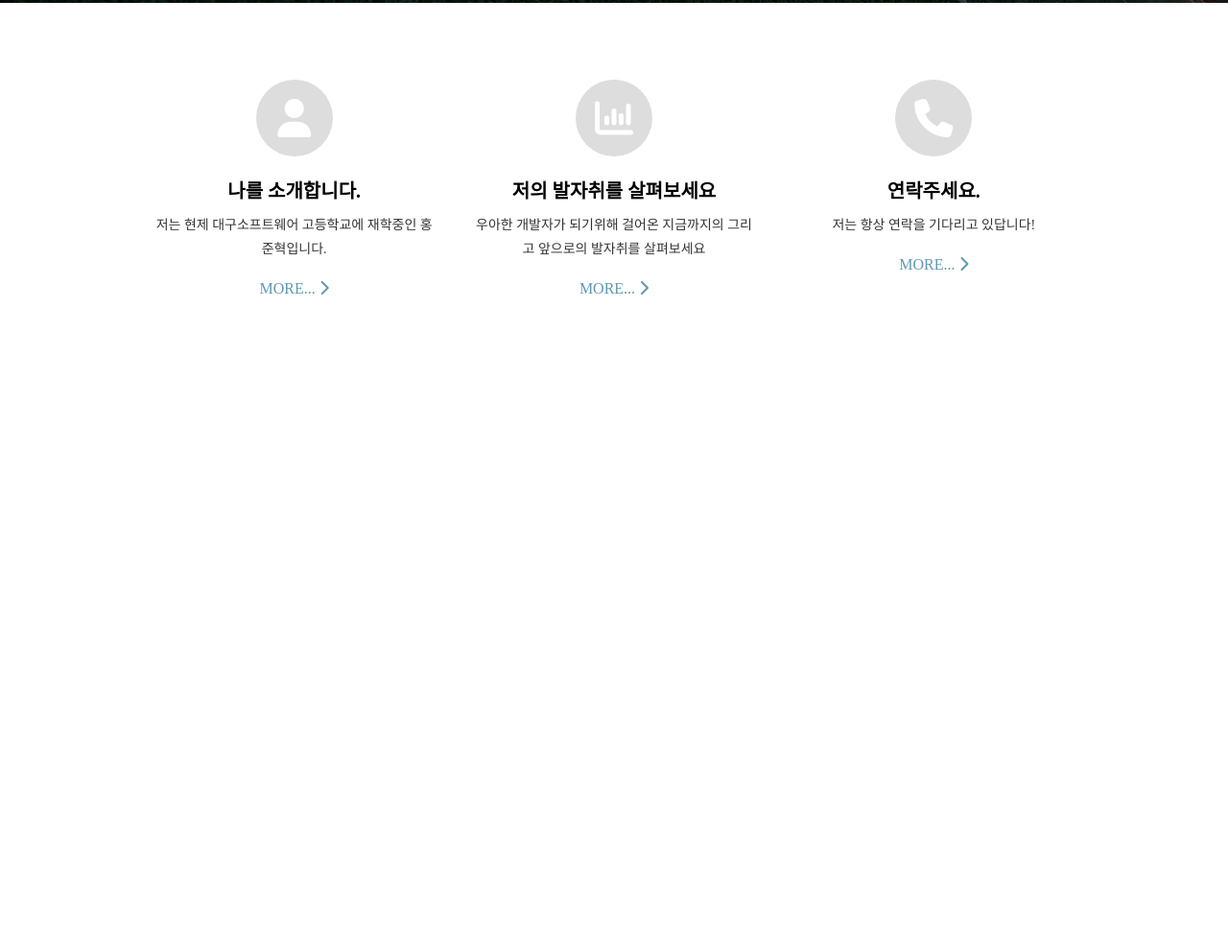
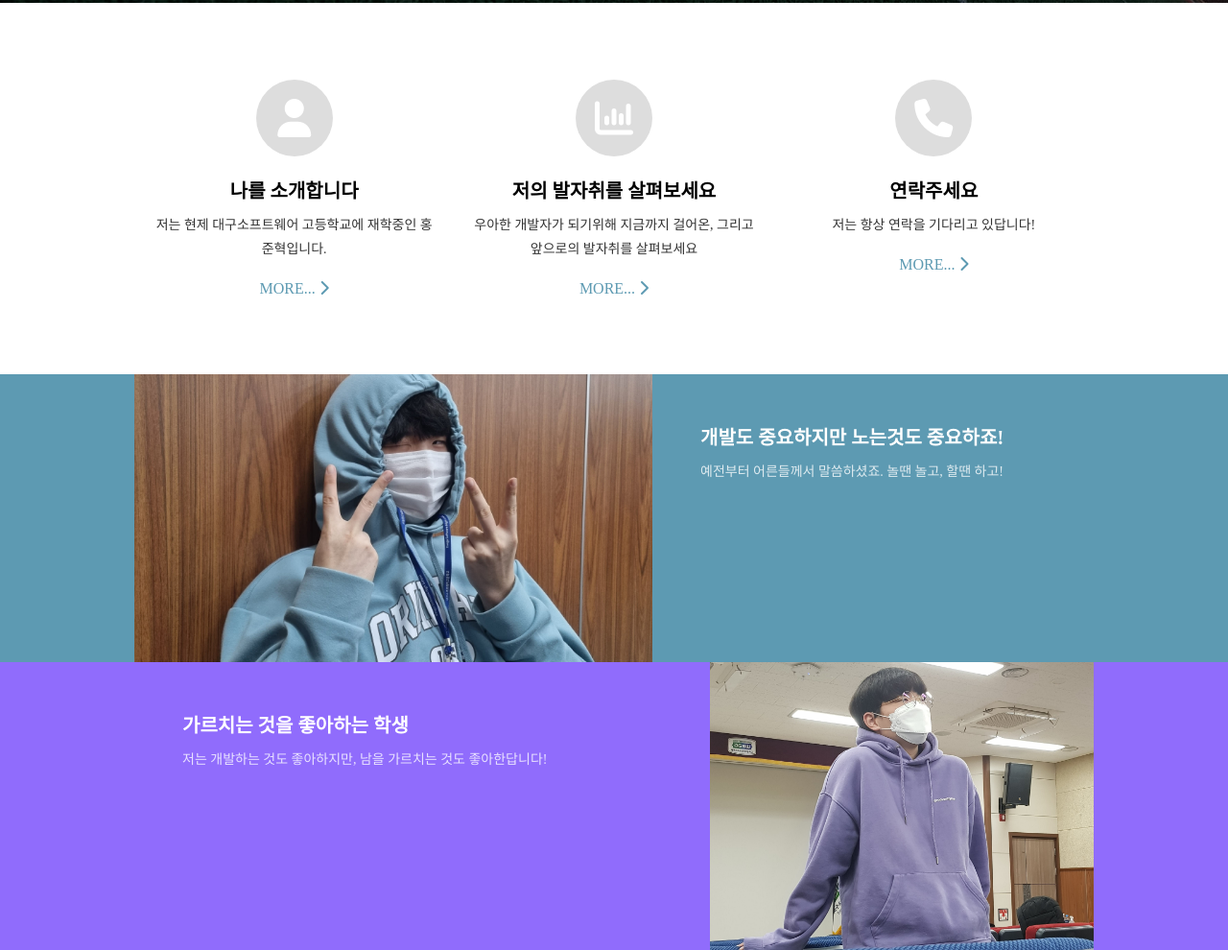
Before and after one commit to Hong-JunHyeok/HTML5-CSS3_Design, a plain HTML site: page Web/index.html in a window 1280 px wide. Shown: the part 797-1787 px from the top of the page at 96% size. Before the commit the page ends 1187 px from the top, so only its background shows below. Drawn offline with Linux system fonts and the light colour scheme.

Commit message:
UPDATE readme and content

```diff
--- a/Web/index.html
+++ b/Web/index.html
@@ -20,7 +20,7 @@
         <div class="container">
             <div class="text">
                 <i class="fa fa-user icon"></i>
-                <h2>나를 소개합니다.</h2>
+                <h2>나를 소개합니다</h2>
                 <p>저는 현제 대구소프트웨어 고등학교에 재학중인 홍준혁입니다.</p>
                 <a href="#">
                     MORE...
@@ -30,7 +30,7 @@
             <div class="text">
                 <span class="fa fa-bar-chart icon"></span>
                 <h2>저의 발자취를 살펴보세요</h2>
-                <p>우아한 개발자가 되기위해 걸어온 지금까지의 그리고 앞으로의 발자취를 살펴보세요</p>
+                <p>우아한 개발자가 되기위해 지금까지 걸어온, 그리고 앞으로의 발자취를 살펴보세요</p>
                 <a href="#">
                     MORE...
                     <span class="fa fa-chevron-right"></span>
@@ -38,7 +38,7 @@
             </div>
             <div class="text">
                 <i class="fa fa-phone icon"></i>
-                <h2>연락주세요.</h2>
+                <h2>연락주세요</h2>
                 <p>저는 항상 연락을 기다리고 있답니다!</p>
                 <a href="#">
                     MORE...
@@ -47,5 +47,23 @@
             </div>
         </div>
     </section>
+    <section class="conC">
+        <div class="container">
+            <div class="photo"></div>
+            <div class="text">
+                <h2>개발도 중요하지만 노는것도 중요하죠!</h2>
+                <p>예전부터 어른들께서 말씀하셨죠. 놀땐 놀고, 할땐 하고!</p>
+            </div>
+        </div>
+    </section>
+    <section class="conD">
+        <div class="container">
+            <div class="photo"></div>
+            <div class="text">
+                <h2>가르치는 것을 좋아하는 학생</h2>
+                <p>저는 개발하는 것도 좋아하지만, 남을 가르치는 것도 좋아한답니다!</p>
+            </div>
+        </div>
+    </section>
   </body>
 </html>
--- a/Web/style.css
+++ b/Web/style.css
@@ -7,8 +7,9 @@
   --dark-main-color: #2b5566;
   --text-bright-color: #fff;
   --icon-color: #fff;
-  --icon-bk-color : #ddd;
-  --large-width : 1000px;
+  --icon-bk-color: #ddd;
+  --large-width: 1000px;
+  --purple-color : #906CFC;
 }
 
 /* 기본 설정 : 페이지 전체 */
@@ -93,17 +94,17 @@ body {
   opacity: 0.8;
 }
 
-.conB a{
-    color : var(--main-color);
+.conB a {
+  color: var(--main-color);
   text-decoration: none;
 }
 
-.conB a:hover{
+.conB a:hover {
   text-decoration: underline;
 }
 
-.conB .icon{
-    display : inline-block;
+.conB .icon {
+  display: inline-block;
   margin-bottom: 20px;
   font-size: 40px;
   width: 2em;
@@ -114,15 +115,108 @@ body {
   color: var(--icon-color);
 }
 
-@media (min-width: 768px){
-    .conB .container{
+@media (min-width: 768px) {
+  .conB .container {
     display: flex;
     max-width: var(--large-width);
     margin-left: auto;
     margin-right: auto;
   }
 
-    .conB .text{
-        flex : 1;
+  .conB .text {
+    flex: 1;
   }
 }
+
+.conC {
+  background-color: var(--main-color);
+  color: var(--text-bright-color);
+}
+
+.conC .text {
+  padding: 20px;
+}
+.conC h2 {
+  margin-top: 0;
+  margin-bottom: 10px;
+  font-size: 20px;
+}
+
+.conC p {
+  margin-top: 0;
+  margin-bottom: 20px;
+  font-size: 14px;
+  line-height: 1.8;
+  opacity: 0.8;
+}
+
+.conC .photo {
+  min-height: 300px;
+  background-image: url(img/content_2.jpg);
+  background-position: center;
+  background-size: cover;
+  background-repeat: no-repeat;
+}
+
+@media (min-width: 768px) {
+  .conC .container {
+    display: flex;
+    max-width: var(--large-width);
+    margin-left: auto;
+    margin-right: auto;
+  }
+  .conC .photo {
+    flex: 3;
+  }
+  .conC .text {
+    flex: 2;
+    padding: 50px;
+  }
+}
+
+.conD {
+    color : var(--text-bright-color);
+    background-color: var(--purple-color);
+}
+
+.conD .text {
+  padding: 20px;
+}
+.conD h2 {
+  margin-top: 0;
+  margin-bottom: 10px;
+  font-size: 20px;
+}
+
+.conD p {
+  margin-top: 0;
+  margin-bottom: 20px;
+  font-size: 14px;
+  line-height: 1.8;
+  opacity: 0.8;
+}
+
+.conD .photo {
+  min-height: 300px;
+  background-image: url(img/main.jpg);
+  background-position: center;
+  background-size: cover;
+  background-repeat: no-repeat;
+}
+
+@media (min-width: 768px) {
+  .conD .container {
+    display: flex;
+    flex-direction: row-reverse;
+    max-width: var(--large-width);
+    margin-left: auto;
+    margin-right: auto;
+  }
+  .conD .photo{
+      flex : 0 0 400px;
+  }
+  .conD .text{
+      flex : 1;
+      padding : 50px;
+  }
+}
```
Also changed, not shown: Web/img/content_1.jpg (added), Web/img/content_2.jpg (added), 1 other file. Lines whose indentation alone changed are shown as unchanged.
